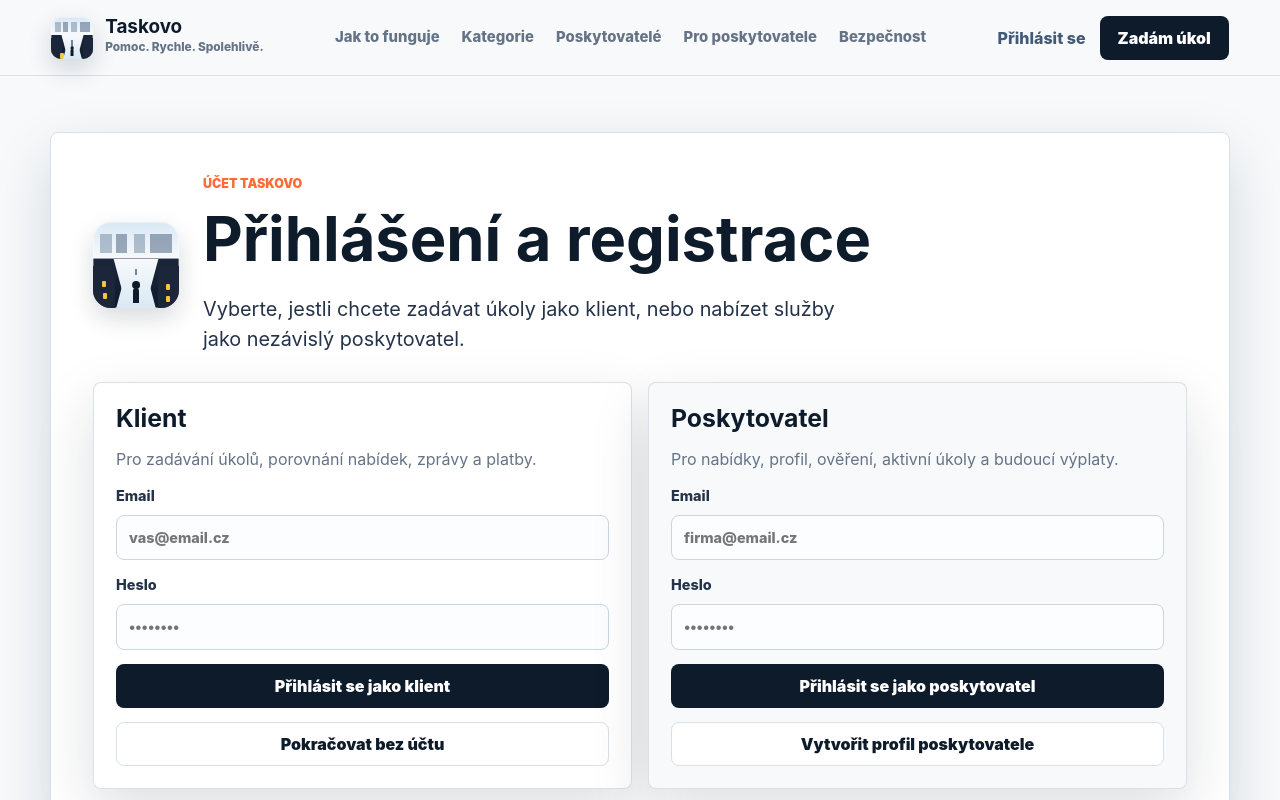
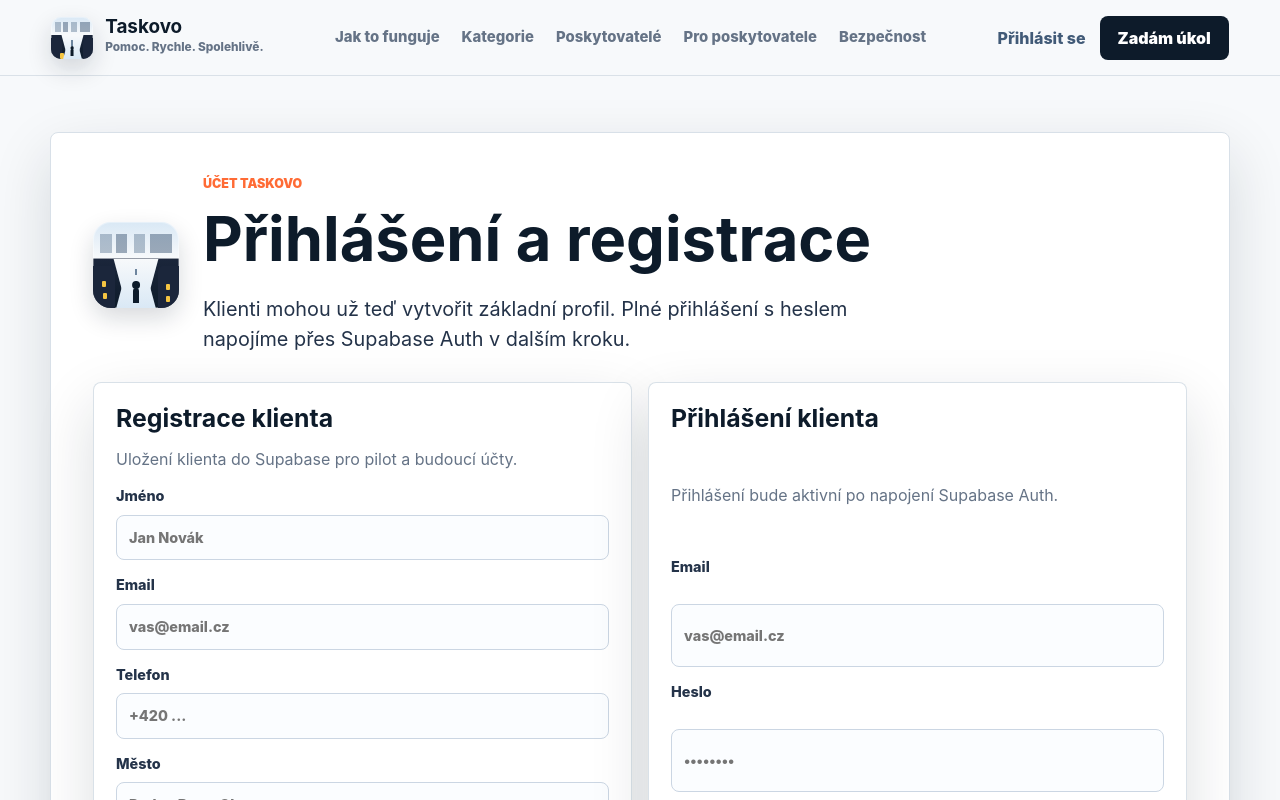
Before and after one commit to kaziodimm/taskovo-app, a Next.js app: page /prihlaseni in a window 1280 px wide. Shown: the top 800 px of the page. Built offline with nearby package versions, Linux system fonts and the light colour scheme.

Commit message:
Make client registration functional

```diff
--- a/app/prihlaseni/page.tsx
+++ b/app/prihlaseni/page.tsx
@@ -1,8 +1,12 @@
 import { BrandMark } from "@/components/BrandMark";
 import { Footer } from "@/components/Footer";
 import { Header } from "@/components/Header";
+import { createClientProfile } from "@/app/actions";
 
-export default function LoginPage() {
+export default async function LoginPage({ searchParams }: { searchParams: Promise<{ registered?: string }> }) {
+  const params = await searchParams;
+  const registered = params.registered === "client";
+
   return (
     <>
       <Header />
@@ -13,28 +17,39 @@ export default function LoginPage() {
             <div>
               <p className="kicker">Účet Taskovo</p>
               <h1 className="page-title">Přihlášení a registrace</h1>
-              <p className="hero-lead">Vyberte, jestli chcete zadávat úkoly jako klient, nebo nabízet služby jako nezávislý poskytovatel.</p>
+              <p className="hero-lead">Klienti mohou už teď vytvořit základní profil. Plné přihlášení s heslem napojíme přes Supabase Auth v dalším kroku.</p>
             </div>
           </div>
-          <div className="auth-grid">
-            <form className="search-panel">
-              <h2>Klient</h2>
-              <p>Pro zadávání úkolů, porovnání nabídek, zprávy a platby.</p>
+          {registered ? <p className="success-box">Klientský profil byl uložen. Najdete ho v administraci Taskovo.</p> : null}
+          <div className="auth-grid auth-grid-three">
+            <form className="search-panel" action={createClientProfile}>
+              <h2>Registrace klienta</h2>
+              <p>Uložení klienta do Supabase pro pilot a budoucí účty.</p>
+              <label>Jméno<input name="name" type="text" placeholder="Jan Novák" required /></label>
+              <label>Email<input name="email" type="email" placeholder="vas@email.cz" required /></label>
+              <label>Telefon<input name="phone" type="tel" placeholder="+420 ..." /></label>
+              <label>Město<input name="city" type="text" placeholder="Praha, Brno, Olomouc..." /></label>
+              <label className="checkbox-row"><input name="marketing_consent" type="checkbox" /> Chci dostat informaci o spuštění pilotu</label>
+              <button className="button primary" type="submit">Registrovat klienta</button>
+            </form>
+            <form className="search-panel muted-panel">
+              <h2>Přihlášení klienta</h2>
+              <p>Přihlášení bude aktivní po napojení Supabase Auth.</p>
               <label>Email<input type="email" placeholder="vas@email.cz" /></label>
               <label>Heslo<input type="password" placeholder="••••••••" /></label>
-              <button className="button primary" type="button">Přihlásit se jako klient</button>
+              <button className="button secondary" type="button">Připravujeme</button>
               <a className="button secondary" href="/zadat-ukol">Pokračovat bez účtu</a>
             </form>
             <form className="search-panel provider-login-panel">
-              <h2>Poskytovatel</h2>
-              <p>Pro nabídky, profil, ověření, aktivní úkoly a budoucí výplaty.</p>
-              <label>Email<input type="email" placeholder="firma@email.cz" /></label>
+              <h2>Tasker</h2>
+              <p>Pro lidi, kteří chtějí nabízet služby přes Taskovo.</p>
+              <label>Email<input type="email" placeholder="tasker@email.cz" /></label>
               <label>Heslo<input type="password" placeholder="••••••••" /></label>
-              <button className="button primary" type="button">Přihlásit se jako poskytovatel</button>
-              <a className="button secondary" href="/registrace-poskytovatel">Vytvořit profil poskytovatele</a>
+              <button className="button secondary" type="button">Připravujeme</button>
+              <a className="button primary" href="/registrace-poskytovatel">Vytvořit profil taskera</a>
             </form>
           </div>
-          <p className="fine-print auth-note">Tato obrazovka je připravená pro další krok vývoje. Samotnou autorizaci napojíme přes Supabase Auth, aby účty, dashboardy a role fungovaly bezpečně.</p>
+          <p className="fine-print auth-note">Admin vstup je samostatně na adrese /admin/prihlaseni a funguje přes ADMIN_EMAIL + ADMIN_PASSWORD ve Vercel env.</p>
         </section>
       </main>
       <Footer />
```
